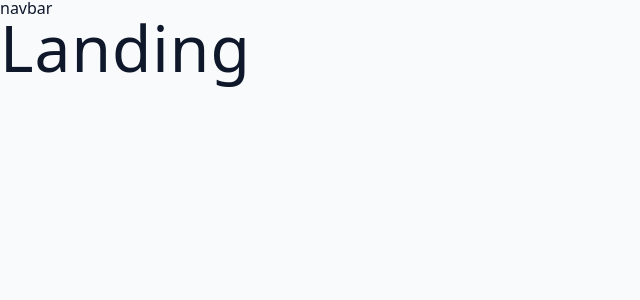
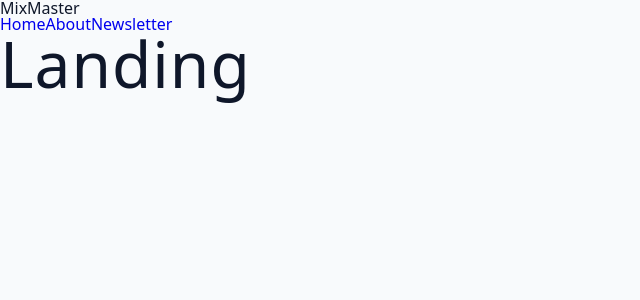
Before and after one commit to kstarowicz/Mixer, a React (Vite) app in the folder starter/: page / in a window 1280 px wide. Shown: the top 300 px of the page, without its empty margins (0-640 px from the left). Built offline with nearby package versions, Linux system fonts and the light colour scheme.

Commit message:
css konfi

```diff
--- a/starter/package.json
+++ b/starter/package.json
@@ -16,7 +16,7 @@
     "react-dom": "^18.2.0",
     "react-router-dom": "^6.11.2",
     "react-toastify": "^9.1.3",
-    "styled-components": "^5.3.10"
+    "styled-components": "^5.3.11"
   },
   "devDependencies": {
     "@types/react": "^18.0.28",
--- /dev/null
+++ b/starter/src/components/Navbar.jsx
@@ -0,0 +1,23 @@
+import { NavLink } from "react-router-dom";
+
+const Navbar = () => {
+    return (
+        <nav>
+            <div className="nav-center">
+                <span className="logo">MixMaster</span>
+                <div className="nav-links">
+                    <NavLink to='/' className='nav-link'>
+                        Home
+                    </NavLink>
+                    <NavLink to='/about' className='nav-link'>
+                        About
+                    </NavLink>
+                    <NavLink to='/newsletter' className='nav-link'>
+                        Newsletter
+                    </NavLink>
+                </div>
+            </div>
+        </nav>
+    )
+}
+export default Navbar;
--- a/starter/src/pages/HomeLayout.jsx
+++ b/starter/src/pages/HomeLayout.jsx
@@ -1,13 +1,14 @@
 import {Outlet} from "react-router-dom";
+import Navbar from "../components/Navbar";
+
 
 const HomeLayout = () => {
     return  (
-        <div>
-            <nav>navbar</nav>
+        <>
+            <Navbar/>
             <Outlet/>
-
-        </div>
+        </>
     );
-   }
+   };
 
    export default HomeLayout;
```
Also changed, not shown: 1 other file (tests, documents, lock files or other folders).
